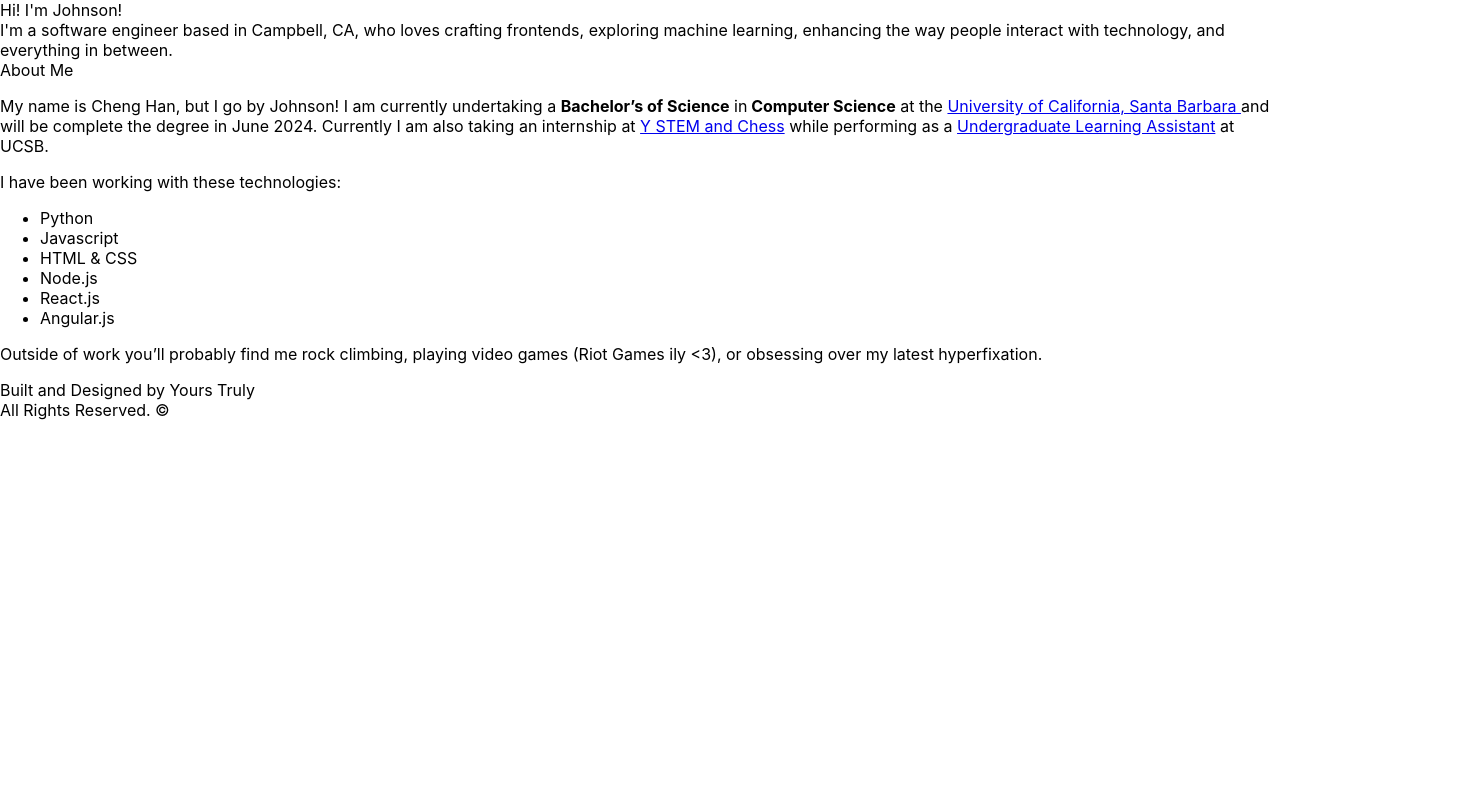
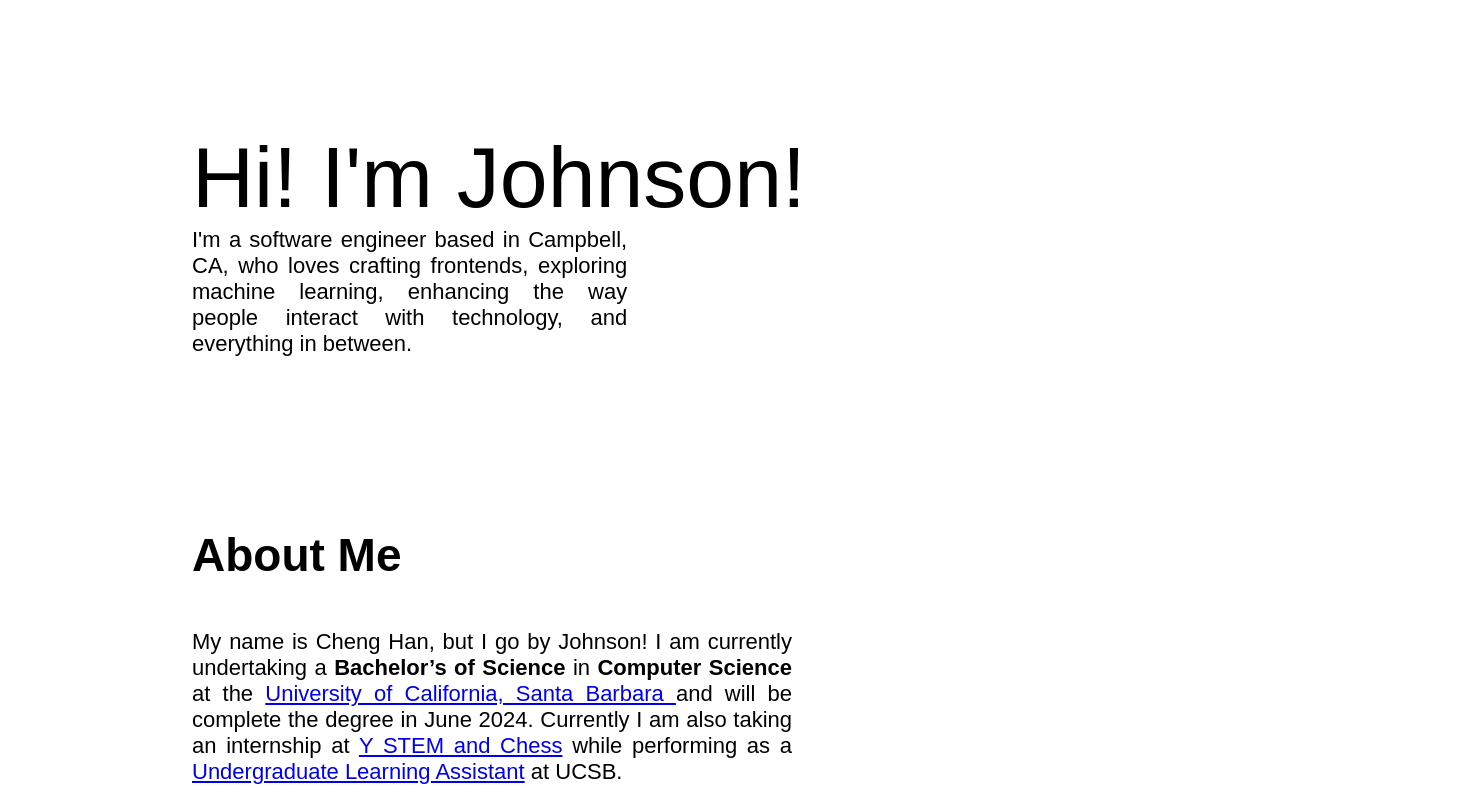
Before and after one commit to Johnsonchan105/OfficialWebsite, a React (Create React App) app in the folder my-app/: page / in a window 1280 px wide. Shown: the top 800 px of the page, 1472 px wide, since content can reach past the window. Built offline with nearby package versions, Linux system fonts and the light colour scheme.

Commit message:
css changes

```diff
--- a/my-app/src/App.css
+++ b/my-app/src/App.css
@@ -1,2 +1,35 @@
 .App {
+    background-color: var(--dark-navy);
+    display: flex;
+    flex-direction: row;
 }
+
+html {
+    scroll-behavior: smooth;
+}
+
+.section-header {
+    display: flex;
+    padding-bottom: 25px;
+    width: 100vw;
+}
+.section-title {
+    font-family: "NTR",sans-serif;
+    color: var(--slate);
+    font-size: 46px;
+    font-weight: bold;
+}
+
+.fade-in-section {
+    opacity: 0;
+    transform: translateY(10vh);
+    visibility: hidden;
+    transition: opacity 0.6s ease-out, transform 1s ease-out;
+    will-change: opacity, visibility;
+}
+
+.fade-in-section.is-visible {
+    opacity: 1;
+    transform: none;
+    visibility: visible;
+}
--- a/my-app/src/styles/About.css
+++ b/my-app/src/styles/About.css
@@ -0,0 +1,47 @@
+@font-face {
+    font-family: "NTR";
+    font-weight: 200;
+    font-display: fallback;
+    src: url();
+}
+
+#about {
+    padding-left: 15%;
+    padding-right: 25%;
+    min-height: 60vh;
+}
+
+.about-desc ul {
+    padding-top: 20px;
+    list-style-type: none;
+    display: grid;
+    grid-template-columns: repeat(2, minmax(150px, 10px));
+}
+
+.about-desc li {
+    position: relative;
+    padding-left: 20px;
+    font-size: 18px;
+    color: var(--slate);
+}
+
+.about-desc li::before {
+    content: "▹    ";
+    color: var(--slate);
+    position: absolute;
+    left: 0;
+}
+
+.about-content {
+    display: flex;
+    flex-direction: row;
+}
+
+.about-desc {
+    font-family: "NTR", sans-serif;
+    color: var(--slate);
+    max-width: 600px;
+    font-size: 22px;
+    text-align: justify;
+    margin: 0;
+}
--- a/my-app/src/styles/Global.css
+++ b/my-app/src/styles/Global.css
@@ -0,0 +1,4 @@
+:root {
+    --dark-navy: #09082F;
+    --slate: #8892b0;
+}
--- a/my-app/src/styles/Intro.css
+++ b/my-app/src/styles/Intro.css
@@ -0,0 +1,21 @@
+#intro {
+    display: flex;
+    flex-direction: column;
+    align-items: flex-start;
+    padding-left: 15%;
+    padding-top: 10%;
+    min-height: 50vh;
+}
+.intro-title {
+    font-family: "NTR", sans-serif;
+    font-size: 86px;
+}
+
+.intro-desc {
+    color: var(--slate);
+    font-family: "NTR", sans-serif;
+    font-size: 22px;
+    max-width: 40%;
+    text-align: justify;
+    padding-bottom: 0px;
+}
```
